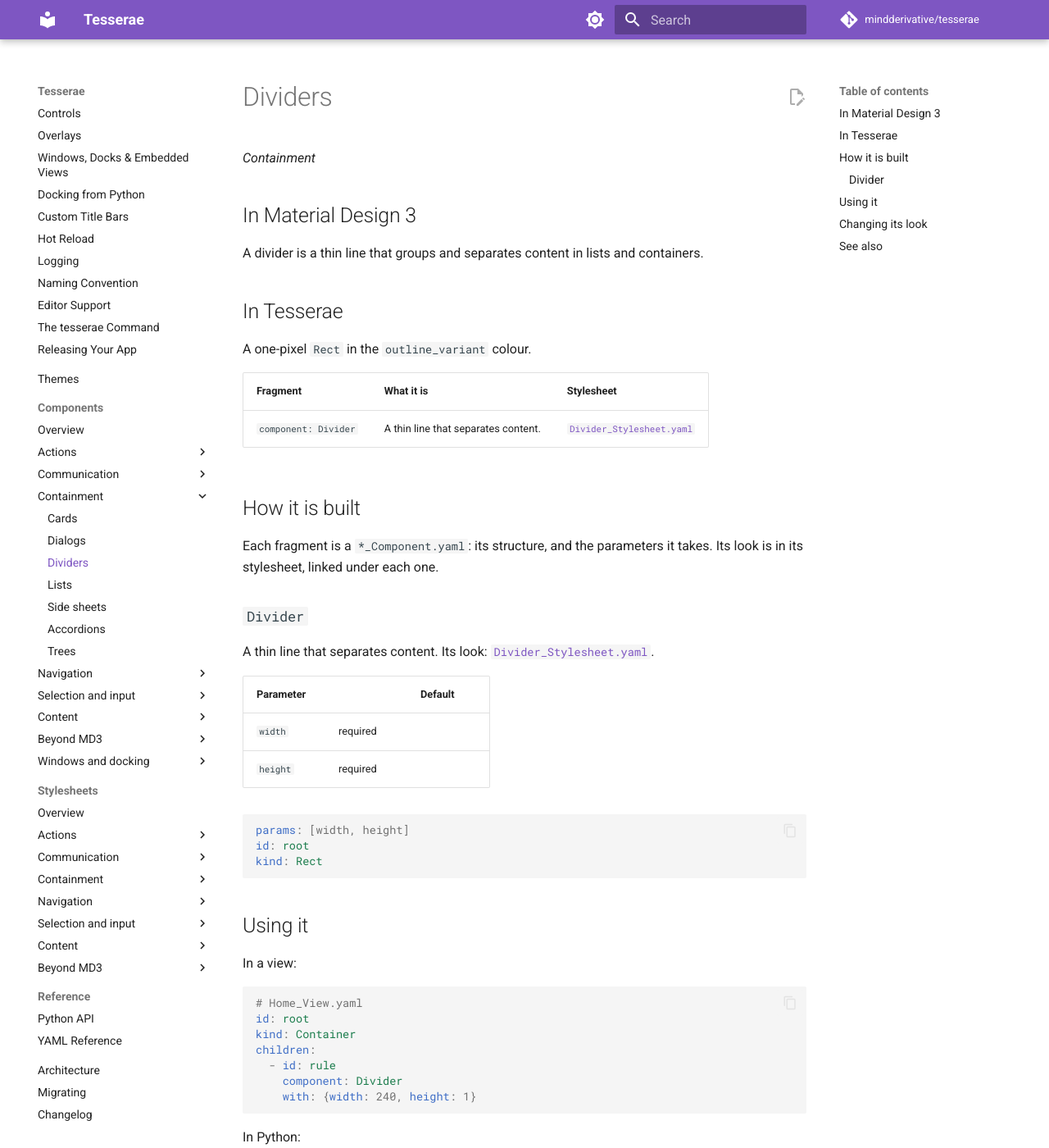
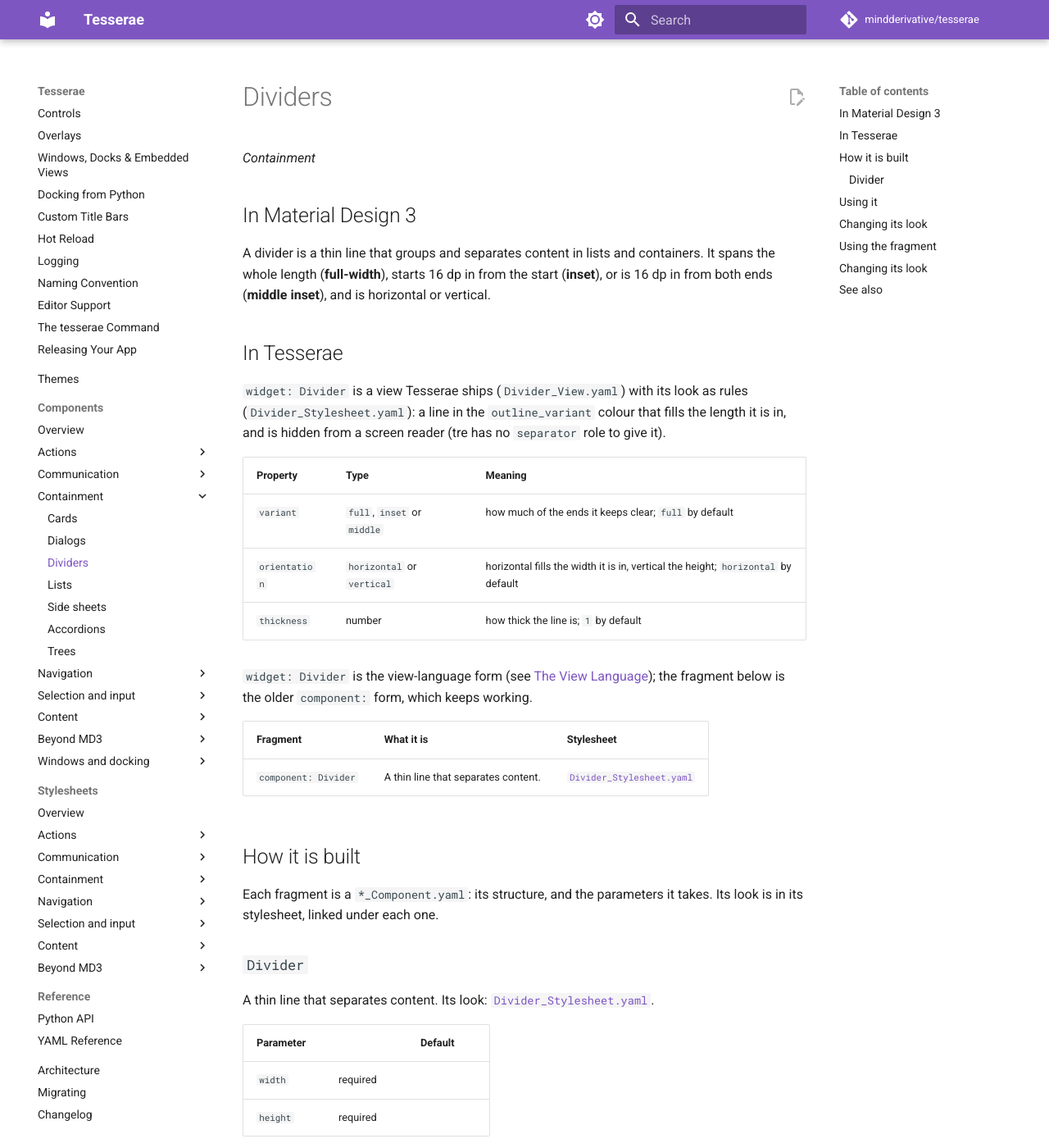
Before and after one commit to mindderivative/tesserae, an MkDocs documentation site: the page built from docs/components/dividers.md, in a window 1280 px wide and 1400 px high. Shown: the whole window at 82% size. Built offline with MkDocs 1.6.1 and Material for MkDocs 9.7.7, drawn with Linux system fonts in a browser that asks for light colours; comment, search, counter and statistics services are not loaded; some of the changed text lies outside the part shown.

Commit message:
0.5.0 #152: Divider (shipped view with variant, orientation, thickness)
Co-Authored-By: Claude Sonnet 5.5 <noreply@anthropic.com>

````diff
--- a/docs/components/dividers.md
+++ b/docs/components/dividers.md
@@ -4,11 +4,21 @@
 
 ## In Material Design 3
 
-A divider is a thin line that groups and separates content in lists and containers.
+A divider is a thin line that groups and separates content in lists and containers. It spans the whole length (**full-width**), starts
+16 dp in from the start (**inset**), or is 16 dp in from both ends (**middle inset**), and is horizontal or vertical.
 
 ## In Tesserae
 
-A one-pixel `Rect` in the `outline_variant` colour.
+`widget: Divider` is a view Tesserae ships (`Divider_View.yaml`) with its look as rules (`Divider_Stylesheet.yaml`): a line in the
+`outline_variant` colour that fills the length it is in, and is hidden from a screen reader (tre has no `separator` role to give it).
+
+| Property | Type | Meaning |
+| --- | --- | --- |
+| `variant` | `full`, `inset` or `middle` | how much of the ends it keeps clear; `full` by default |
+| `orientation` | `horizontal` or `vertical` | horizontal fills the width it is in, vertical the height; `horizontal` by default |
+| `thickness` | number | how thick the line is; `1` by default |
+
+`widget: Divider` is the view-language form (see [The View Language](../guide/view-language.md)); the fragment below is the older `component:` form, which keeps working.
 
 | Fragment | What it is | Stylesheet |
 | --- | --- | --- |
@@ -34,6 +44,32 @@ kind: Rect
 ```
 
 ## Using it
+
+```yaml
+name: settings
+widget: Container
+style: {flex_direction: vertical, width: 320, height: 160}
+children:
+  - {widget: Text, text: Wi-Fi, typography_role: body_large, style: {foreground: on_surface}}
+  - {widget: Divider, variant: inset}
+  - {widget: Text, text: Bluetooth, typography_role: body_large, style: {foreground: on_surface}}
+  - {widget: Divider}
+```
+
+## Changing its look
+
+Write rules for `Divider` in your app's stylesheet; they sit above the shipped ones, and a `style:` on the node beats every rule for the
+fields it sets.
+
+```yaml
+styles:
+  - widget: Divider
+    style: {background: outline}
+```
+
+A view named `Divider_View.yaml` in your project replaces the shipped divider, and its shipped look with it.
+
+## Using the fragment
 
 In a view:
 
````
Also changed, not shown: design/yaml-language.md (+1 -0 lines), docs/changelog.md (+2 -0 lines), src/tesserae/views/Divider_Stylesheet.yaml (added, +17 -0 lines), src/tesserae/views/Divider_View.yaml (added, +9 -0 lines), 3 other files.
